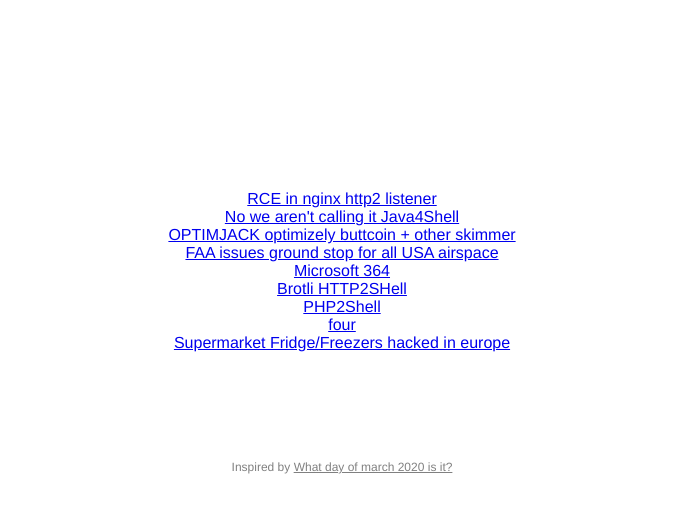
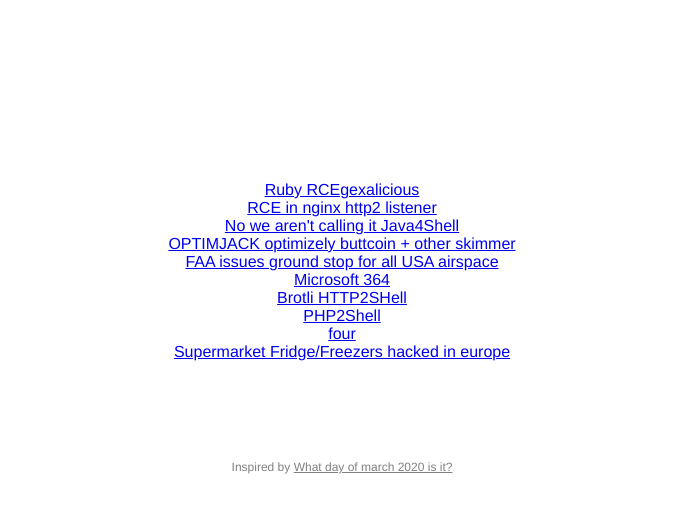
Before and after one commit to kyhwana/Whatdayofblackoctober2026, a plain HTML site: page index.html in a window 1280 px wide. Shown: the part 284-796 px from the top of the page, without its empty margins (298-978 px from the left). Drawn offline with nearby package versions, Linux system fonts and the light colour scheme.

Commit message:
Update index.html
add ruby regex rces

```diff
--- a/index.html
+++ b/index.html
@@ -31,6 +31,7 @@
             <tr style="height: 50%;">
                 <td class="main-text">Today is the <br><b> <span id="number"></span> of <a href="https://en.wikipedia.org/wiki/Black_October_(information_security)">Black October 2026</a></b>.</td>
                 <tr style="height: 40%;"><td class="incidents">
+                <a href="https://www.ruby-lang.org/en/news/2026/11/18/multiple-vulnerabilities-in-regexp-and-string/">Ruby RCEgexalicious</a><br>
                 <a href="https://www.wiz.io/blog/nginx-http2-rce-vulnerabilities">RCE in nginx http2 listener</a><br>
                 <a href="https://calif.io/java4shell/">No we aren't calling it Java4Shell</a><br>
                 <a href="https://blog.report-uri.com/worlds-largest-brands-infected-with-malware-via-optimizely/">OPTIMJACK optimizely buttcoin + other skimmer</a><br>
```
